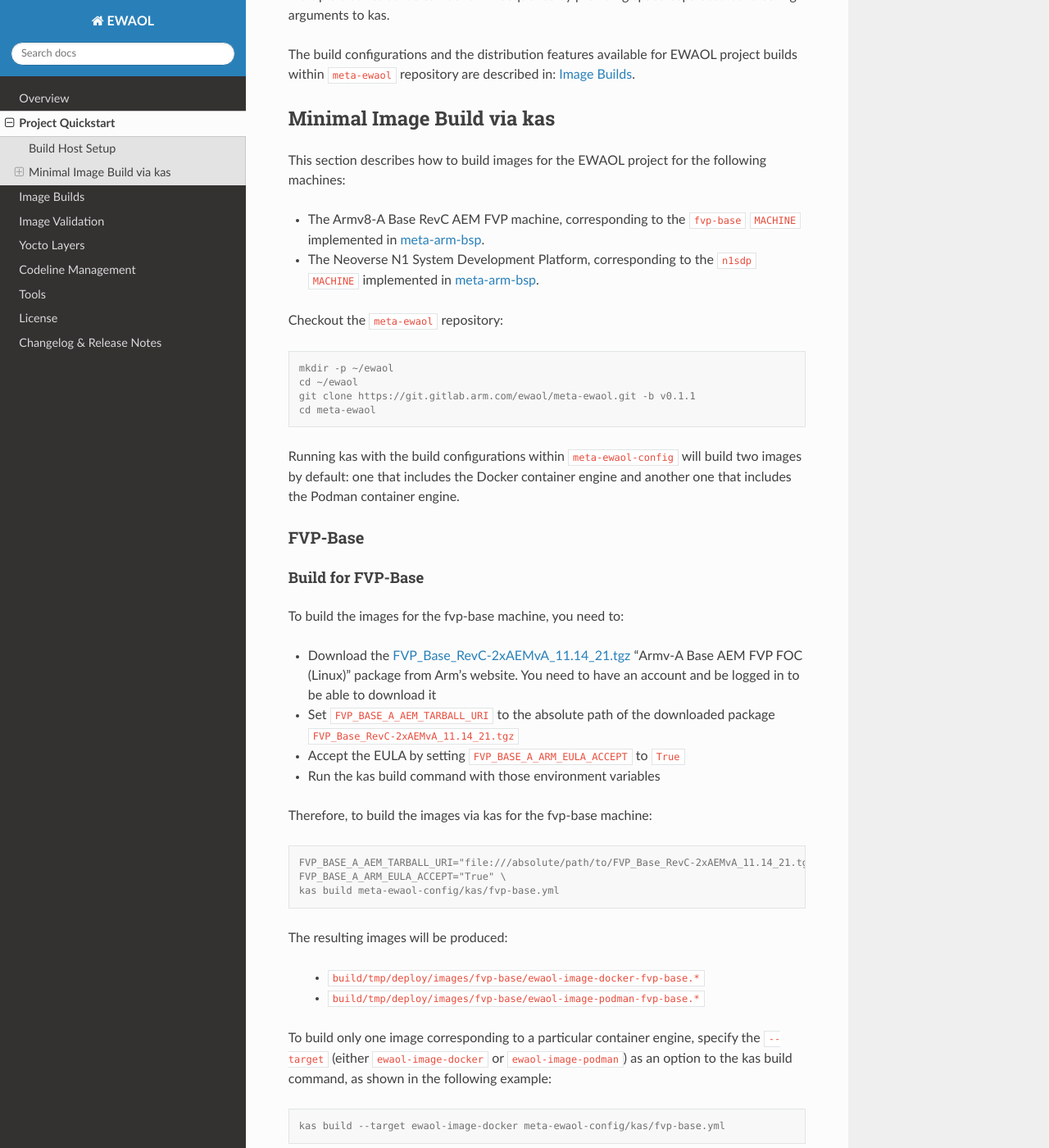
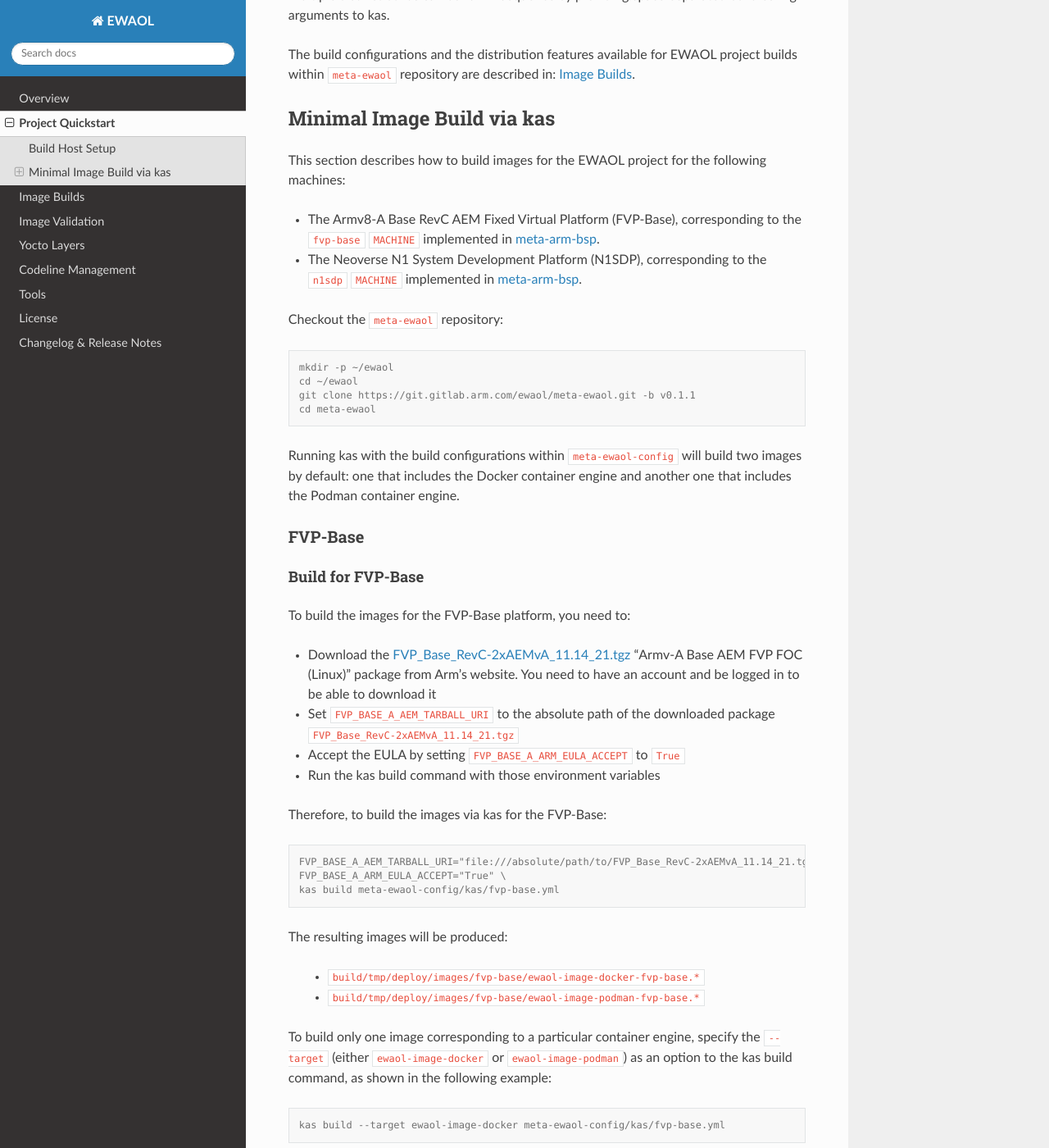
Before and after one commit to chaoge525/soafee_demo, a Sphinx documentation site: the page built from documentation/quickstart.rst, in a window 1280 px wide and 1400 px high, scrolled down 1135 px. Shown: the whole window at 82% size. Built offline with Sphinx 7.4.7 and the Read the Docs theme 2.0.0, drawn with Linux system fonts in a browser that asks for light colours; some of the changed text lies outside the part shown.

Commit message:
doc: Notify user of FVP system simulation performance impact
As the fvp-base machine is a complete system simulation, users may experience a
performance impact when running the EWAOL image. This patch notifies users of
this in the documentation.

This patch also clarifies references to the supported platforms FVP-Base and
N1SDP, and their associated Yocto MACHINE names fvp-base and n1sdp.

Issue-Id: SCM-3529
Signed-off-by: Richard Neill <richard.neill@arm.com>
Change-Id: Ia1a3435ed1189f9f848c79870328adc86fbea5a6

```diff
--- a/documentation/builds.rst
+++ b/documentation/builds.rst
@@ -341,7 +341,7 @@
 targets to ``ewaol-image-[docker|podman]-sdk``. For more details about
 selecting configuration files for kas, see: :ref:`quickstart_build_host_setup`.
 
-For example, to build the SDK images for the ``n1sdp`` machine via kas:
+For example, to build the SDK images for the N1SDP via kas:
 
 .. code-block::
 
--- a/documentation/quickstart.rst
+++ b/documentation/quickstart.rst
@@ -70,10 +70,10 @@
 This section describes how to build images for the EWAOL project for the
 following machines:
 
-- The Armv8-A Base RevC AEM FVP machine, corresponding to the ``fvp-base``
-  ``MACHINE`` implemented in `meta-arm-bsp`_.
-- The Neoverse N1 System Development Platform, corresponding to the ``n1sdp``
-  ``MACHINE`` implemented in `meta-arm-bsp`_.
+- The Armv8-A Base RevC AEM Fixed Virtual Platform (FVP-Base), corresponding to
+  the ``fvp-base`` ``MACHINE`` implemented in `meta-arm-bsp`_.
+- The Neoverse N1 System Development Platform (N1SDP), corresponding to the
+  ``n1sdp`` ``MACHINE`` implemented in `meta-arm-bsp`_.
 
 .. _meta-arm-bsp:
    https://git.yoctoproject.org/cgit/cgit.cgi/meta-arm/tree/meta-arm-bsp/documentation
@@ -99,7 +99,7 @@
 Build for FVP-Base
 ------------------
 
-To build the images for the fvp-base machine, you need to:
+To build the images for the FVP-Base platform, you need to:
 
 * Download the `FVP_Base_RevC-2xAEMvA_11.14_21.tgz`_ "Armv-A Base AEM FVP FOC
   (Linux)" package from Arm's website. You need to have an account and be logged
@@ -109,7 +109,7 @@
 * Accept the EULA by setting ``FVP_BASE_A_ARM_EULA_ACCEPT`` to ``True``
 * Run the kas build command with those environment variables
 
-Therefore, to build the images via kas for the fvp-base machine:
+Therefore, to build the images via kas for the FVP-Base:
 
 .. code-block:: console
 
@@ -132,6 +132,12 @@
 
 Run on FVP-Base
 ---------------
+
+.. note::
+    FVP-Base represents a complete Arm system model and therefore provides a
+    full simulation which includes processor, memory and peripherals. Users
+    running an EWAOL image on the FVP may therefore observe lower performance
+    compared to running it on a physical platform.
 
 To start FVP emulation and connect to its terminal, you need to start the FVP
 emulator and pass the particular (Docker or Podman) image to run:
```
Also changed, not shown: documentation/validations.rst (+11 -5 lines).
